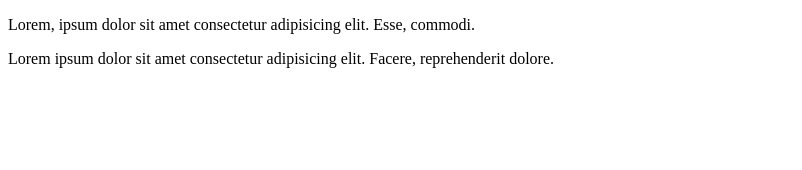
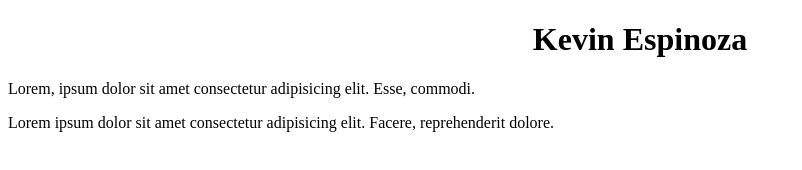
Before and after one commit to kevin26espinozas/test-repositorio, a plain HTML site: page index.html in a window 1280 px wide. Shown: the whole page, without its empty margins (0-802 px from the left). Drawn offline with Linux system fonts and the light colour scheme.

Commit message:
agg Name

```diff
--- a/index.html
+++ b/index.html
@@ -7,6 +7,9 @@
     <title>GITHUB</title>
 </head>
 <body>
+    <center>
+        <h1>Kevin Espinoza</h1>
+    </center>
     <div class="conteiner">
         <div class="row">
             <p>Lorem, ipsum dolor sit amet consectetur adipisicing elit. Esse, commodi.</p>
```
